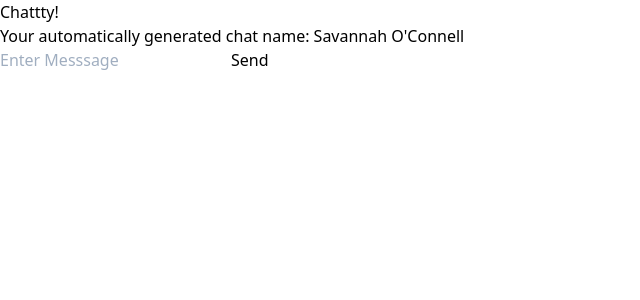
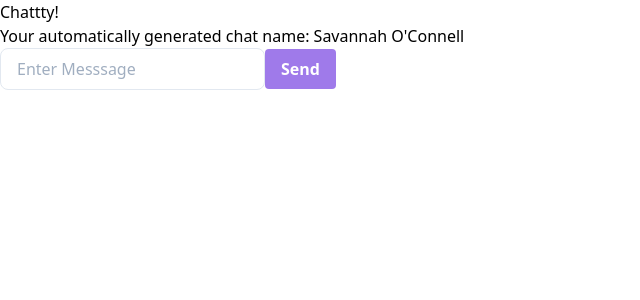
Before and after one commit to webdev-office-hours/chattti, a Vue app: page / in a window 1280 px wide. Shown: the top 300 px of the page, without its empty margins (0-640 px from the left). Built offline with nearby package versions, Linux system fonts and the light colour scheme; what vuefire would draw is missing.

Commit message:
Styling button and input box

```diff
--- a/src/App.vue
+++ b/src/App.vue
@@ -5,8 +5,8 @@
     <span v-if="!isValidMessage">Test Please enter a message</span>
     Your automatically generated chat name: {{name}}
     <br />
-    <input type="text" placeholder="Enter Messsage" v-model="newMessage" />
-    <button @click="sendMessage(newMessage)">Send</button>
+    <input class="bg-white focus:outline-none focus:shadow-outline border border-gray-300 rounded-lg py-2 px-4 appearance-none leading-normal" type="text" placeholder="Enter Messsage" v-model="newMessage" />
+    <button class="bg-purple-500 hover:bg-purple-700 text-white font-bold py-2 px-4 rounded" @click="sendMessage(newMessage)">Send</button>
   </div>
 </template>
 
```
